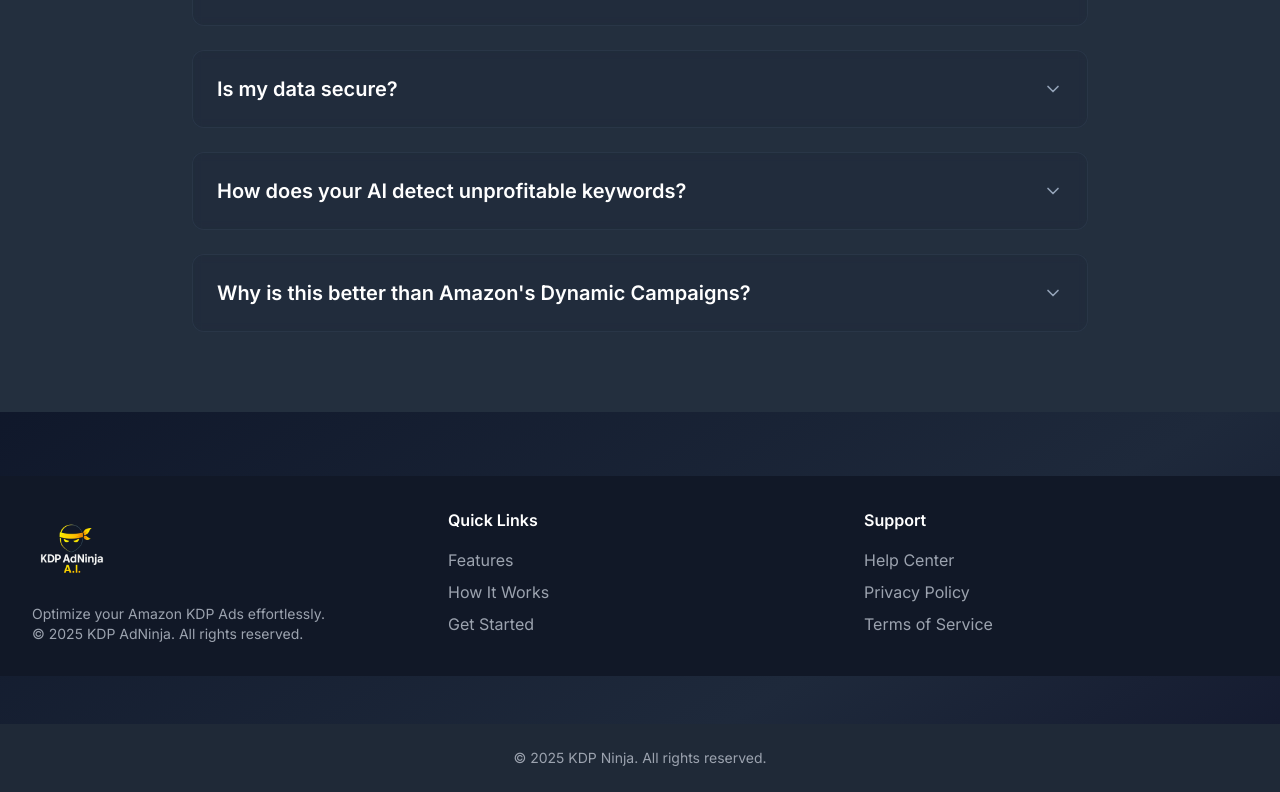
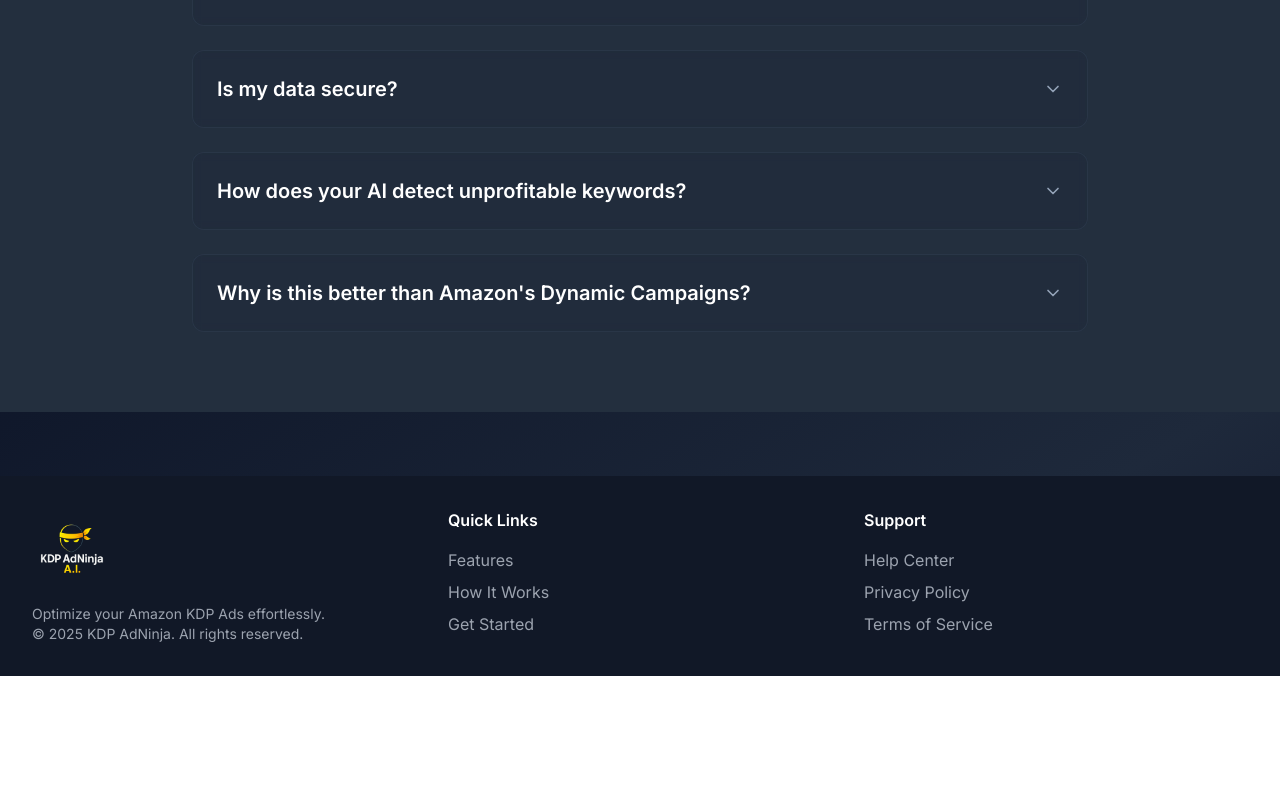
Before and after one commit to KonradBi/KDP-Ads-Optimizer-, a Next.js app: page / in a window 1280 px wide. Shown: the part 5223-6015 px from the top of the page. After the commit the page ends 5899 px from the top, so only its background shows below. Built offline with nearby package versions, Linux system fonts and the light colour scheme; no server answers.

Commit message:
refactor: remove bottom footer completely from all pages

```diff
--- a/src/app/layout.tsx
+++ b/src/app/layout.tsx
@@ -3,7 +3,7 @@ import { Inter } from 'next/font/google';
 import './globals.css';
 import { SupabaseProvider } from '@/components/SupabaseProvider';
 import Header from '@/components/Header';
-import Footer from '@/components/Footer';
+
 
 const inter = Inter({ subsets: ['latin'] });
 
@@ -23,7 +23,7 @@ export default function RootLayout({
         <SupabaseProvider>
           <Header />
           <main>{children}</main>
-          <Footer />
+
           <div id="tooltip-portal-root"></div>
         </SupabaseProvider>
       </body>
--- a/src/components/Footer.tsx
+++ /dev/null
@@ -1,16 +0,0 @@
-import React from 'react';
-
-const Footer = () => {
-  const currentYear = new Date().getFullYear();
-
-  return (
-    <footer className="bg-gray-800 text-gray-400 py-6 mt-12">
-      <div className="max-w-7xl mx-auto px-4 sm:px-6 lg:px-8 text-center text-sm">
-        <p>&copy; {currentYear} KDP Ninja. All rights reserved.</p>
-
-      </div>
-    </footer>
-  );
-};
-
-export default Footer;
```
